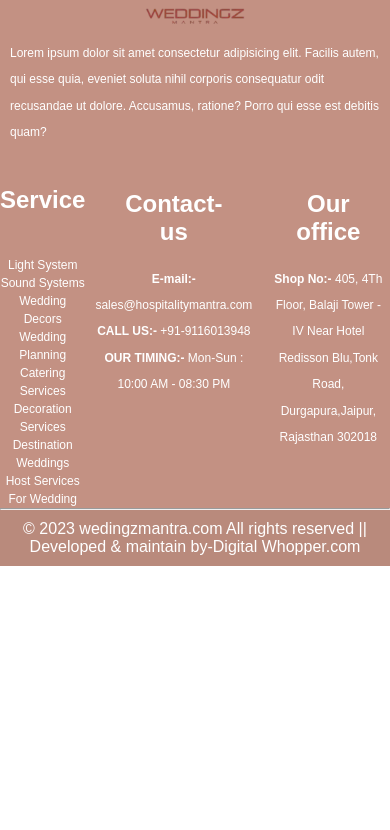
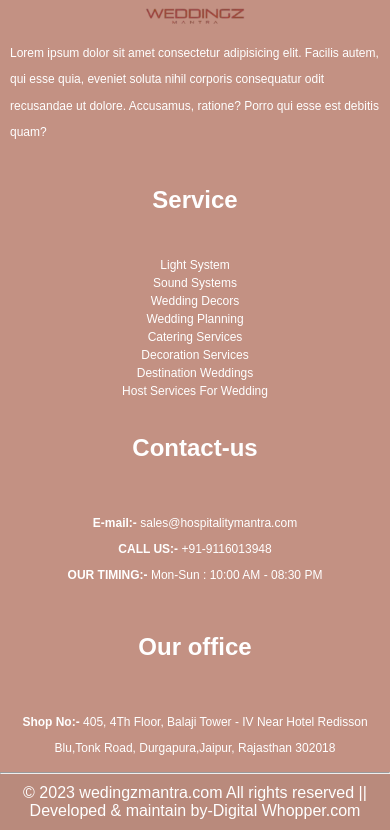
Before and after one commit to AJAY-CHOUDHARY786/wedding, a React (Create React App) app: page /Singapore in a window 390 px wide. Shown: the part 2714-3544 px from the top of the page. Before the commit the page ends 3280 px from the top, so only its background shows below. Built offline with nearby package versions, Linux system fonts and the light colour scheme.

Commit message:
Your commit message here

```diff
--- a/src/Style/footer.css
+++ b/src/Style/footer.css
@@ -119,6 +119,10 @@ font-size: 14px;
      padding: 10px 10px;
 
  }
+ .footer-inner-content {
+    width: 100%;
+    display: inline-block;
+}
 }
 
 @media screen and (min-device-width: 501px) and (max-device-width: 768px){
```
